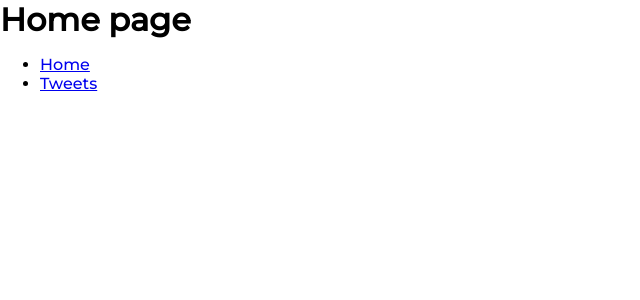
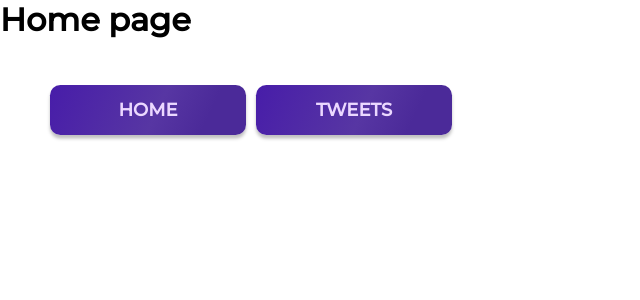
Before and after one commit to Alex-Sorokolit/GoIT_Test, a React (Create React App) app: page / in a window 1280 px wide. Shown: the top 300 px of the page, without its empty margins (0-640 px from the left). Built offline with nearby package versions, Linux system fonts and the light colour scheme.

Commit message:
back button style

```diff
--- a/src/components/List.jsx
+++ b/src/components/List.jsx
@@ -38,12 +38,16 @@ const List = () => {
       }
     }
 
-    fetchData();
+    if (users.length === 0) {
+      fetchData();
+    }
+
+    // fetchData();
 
     // Відхиляє запит при розмонтуванні елементу
-    // return () => {
-    //   controller.abort();
-    // };
+    return () => {
+      controller.abort();
+    };
   }, [setUsers, users.length]);
 
   // додаємо підписку
--- a/src/pages/Home.jsx
+++ b/src/pages/Home.jsx
@@ -1,18 +1,21 @@
 import React from "react";
 import { NavLink } from "react-router-dom";
 import { useLocation } from "react-router-dom";
+import css from "./Home.module.css";
 
 const Home = () => {
   const location = useLocation();
   return (
     <>
       <h1>Home page</h1>
-      <ul>
+      <ul className={css.list}>
         <li>
-          <NavLink to="/">Home</NavLink>
+          <NavLink to="/" className={css.link}>
+            Home
+          </NavLink>
         </li>
         <li>
-          <NavLink to="/tweets" state={{ from: location }}>
+          <NavLink to="/tweets" className={css.link} state={{ from: location }}>
             Tweets
           </NavLink>
         </li>
--- /dev/null
+++ b/src/pages/Home.module.css
@@ -0,0 +1,39 @@
+.list {
+  list-style: none;
+  display: flex;
+}
+.link {
+  margin-top: 30px;
+  margin-left: 10px;
+  display: flex;
+  justify-content: center;
+  align-items: center;
+  padding: 14px 0px;
+  border-radius: 10.3108px;
+  width: 196px;
+
+  text-decoration: none;
+  font-family: "Montserrat";
+  font-style: normal;
+  font-weight: 600;
+  font-size: 18px;
+  line-height: 22px;
+  color: #ebd8ff;
+  text-transform: uppercase;
+  border-color: transparent;
+  box-shadow: 0px 3.43693px 3.43693px rgba(0, 0, 0, 0.25);
+
+  background: linear-gradient(
+    114.99deg,
+    #471ca9 -0.99%,
+    #5736a3 54.28%,
+    #4b2a99 78.99%
+  );
+
+  transform: scale(1);
+  transition: transform 100ms linear;
+}
+.link:hover {
+  cursor: pointer;
+  transform: scale(1.02);
+}
--- a/src/pages/Tweets.jsx
+++ b/src/pages/Tweets.jsx
@@ -3,13 +3,16 @@ import Section from "components/Section";
 import List from "components/List";
 import { NavLink } from "react-router-dom";
 import { useLocation } from "react-router-dom";
+import css from "./Tweets.module.css";
 
 const Tweets = () => {
   const location = useLocation();
   const backLinkHref = location.state.from ?? "/";
   return (
     <Section>
-      <NavLink to={backLinkHref}>Go Back</NavLink>
+      <NavLink to={backLinkHref} className={css.goBack}>
+        Go Back
+      </NavLink>
       <List />
     </Section>
   );
--- /dev/null
+++ b/src/pages/Tweets.module.css
@@ -0,0 +1,35 @@
+.goBack {
+  margin-top: 30px;
+  margin-left: 10px;
+  display: flex;
+  justify-content: center;
+  align-items: center;
+  padding: 14px 0px;
+  border-radius: 10.3108px;
+  max-width: 196px;
+
+  text-decoration: none;
+  font-family: "Montserrat";
+  font-style: normal;
+  font-weight: 600;
+  font-size: 18px;
+  line-height: 22px;
+  color: #ebd8ff;
+  text-transform: uppercase;
+  border-color: transparent;
+  box-shadow: 0px 3.43693px 3.43693px rgba(0, 0, 0, 0.25);
+
+  background: linear-gradient(
+    114.99deg,
+    #471ca9 -0.99%,
+    #5736a3 54.28%,
+    #4b2a99 78.99%
+  );
+
+  transform: scale(1);
+  transition: transform 100ms linear;
+}
+.goBack:hover {
+  cursor: pointer;
+  transform: scale(1.02);
+}
```
